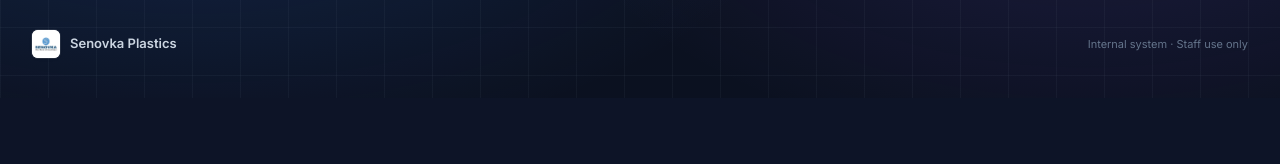
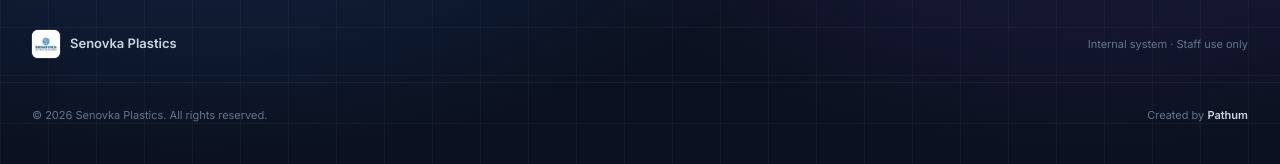
Before and after one commit to pathumlak/se_new, a Django app: page / in a window 1280 px wide. Shown: the part 3333-3497 px from the top of the page. Before the commit the page ends 3409 px from the top, so only its background shows below. Run offline with Django 5.2, Linux system fonts and the light colour scheme; some libraries are stand-ins or nearby versions.

Commit message:
created by

```diff
--- a/templates/landing.html
+++ b/templates/landing.html
@@ -409,6 +409,14 @@
         </div>
         <p class="text-[11px] text-slate-500">Internal system · Staff use only</p>
       </div>
+      <div class="mx-auto mt-6 max-w-7xl border-t border-white/5 px-4 pt-6 sm:px-6 lg:px-8 flex flex-col sm:flex-row items-center justify-between gap-2">
+        <p class="text-[11px] text-slate-500">
+          &copy; {% now "Y" %} Senovka Plastics. All rights reserved.
+        </p>
+        <p class="text-[11px] text-slate-500">
+          Created by <span class="font-semibold text-slate-300">Pathum</span>
+        </p>
+      </div>
     </footer>
   </div>
 
```
